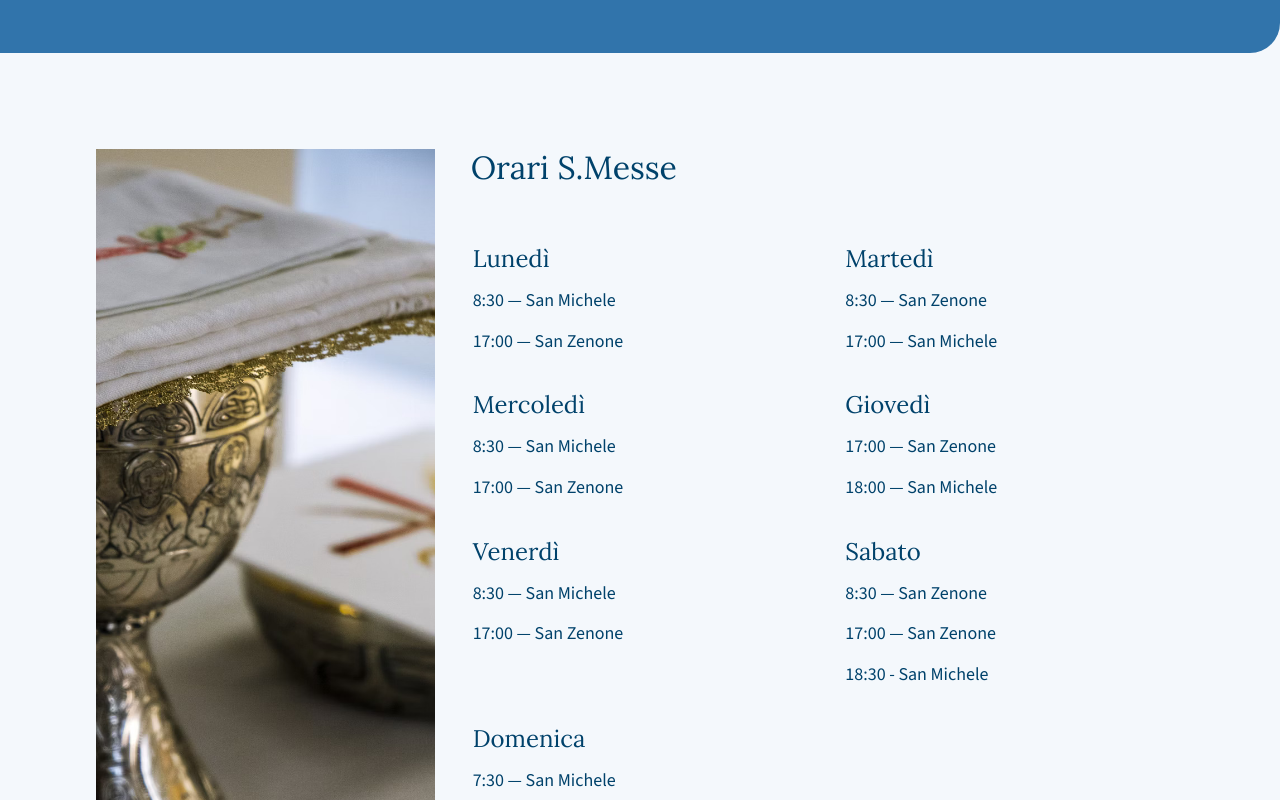
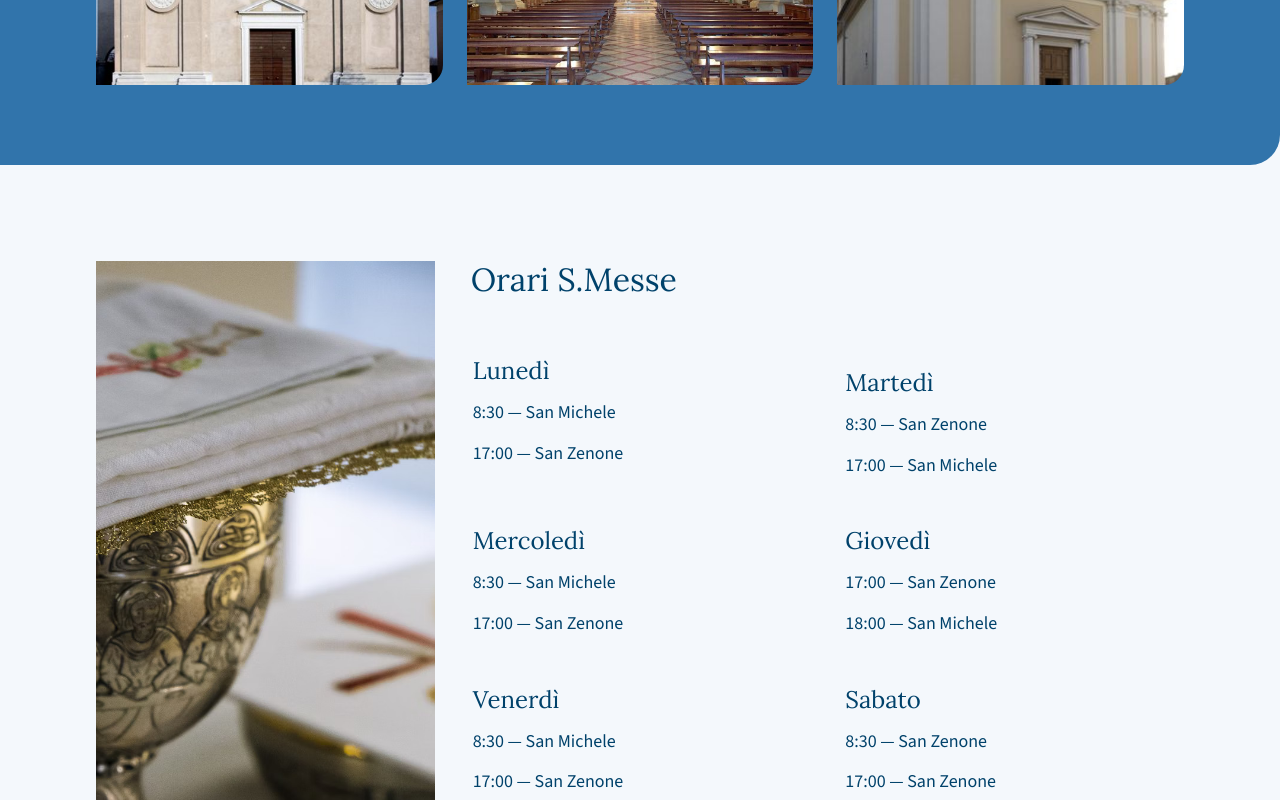
Before and after one commit to ClaudiaCavalleri/parrocchieprevalle, a React (Vite) app: page / in a window 1280 px wide. Shown: the part 2920-3720 px from the top of the page. Built offline with nearby package versions, Linux system fonts and the light colour scheme.

Commit message:
Fix spacings and tabs

```diff
--- a/src/components/molecules/TextRow/TextRow.tsx
+++ b/src/components/molecules/TextRow/TextRow.tsx
@@ -27,7 +27,7 @@ const TextRow: FC<TextRowProps> = ({
 
     const wrapperClassName = [
         className,
-        'text-row-wrapper',
+        'tab-item',
         align
     ].join(' ')
 
--- a/src/index.css
+++ b/src/index.css
@@ -275,6 +275,10 @@ footer {
     gap: var(--gap-lg);
 }
 
+.menu-container hr {
+    margin-block: var(--gap-lg)
+}
+
 .header-wrapper {
     display: flex;
     flex-direction: row;
@@ -392,17 +396,23 @@ header menu .cta-wrapper {
     gap: var(--gap-md);
 }
 
-.tabs-wrapper {
-    display: flex;
-    flex-direction: column;
-    gap: var(--gap-md);
+.content-media-grid .cta-wrapper {
+    margin-block: var(--gap-lg);
+}
+
+.tab-wrapper {
+    margin-top: var(--gap-md);
 }
 
 .tab-item {
-    display: grid;
-    grid-template-columns: repeat(2, minmax(0, 1fr));
-    gap: var(--gap-md);
+    display: flex;
+    flex-direction: column;
     vertical-align: center;
+    margin-top: var(--gap-sm);
+}
+
+.tab-item:first-child {
+    margin-top: var(--gap-none);
 }
 
 .tab-item>div {
@@ -446,7 +456,7 @@ picture>img {
     display: flex;
     flex-direction: column;
     gap: var(--gap-sm);
-    margin-top: var(--gap-sm);
+    margin-top: var(--gap-md);
 }
 
 .text-row-wrapper {
```
